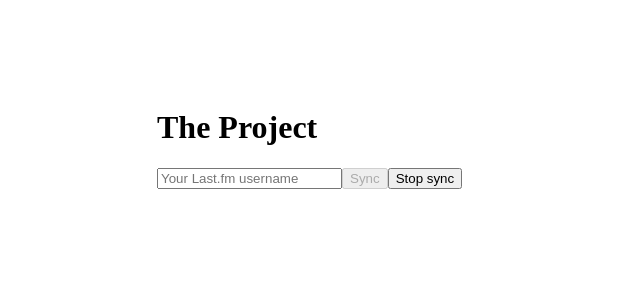
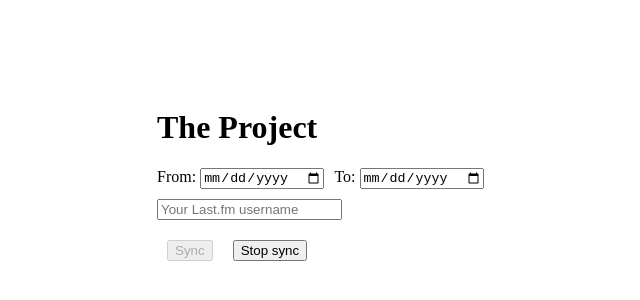
Before and after one commit to hyperf0rm/deep_vibe, a React (Vite) app in the folder frontend/: page / in a window 1280 px wide. Shown: the part 220-520 px from the top of the page, without its empty margins (151-791 px from the left). Built offline with nearby package versions, Linux system fonts and the light colour scheme.

Commit message:
feat: add datepickers

```diff
--- a/frontend/src/App.tsx
+++ b/frontend/src/App.tsx
@@ -2,10 +2,23 @@ import { useState } from 'react'
 
 function App() {
   const [username, setUsername] = useState('');
+  const [dateFrom, setDateFrom] = useState('');
+  const [dateTo, setDateTo] = useState('');
   const [statusMessage, setStatusMessage] = useState<string | null>(null);
 
+
+  const toUnix = (dateString: string) => {
+    if (!dateString) return null;
+    return Math.floor(new Date(dateString).getTime() / 1000);
+  }
+
   const handleSync = async() => {
-    const url = `http://localhost:8080/users/sync/${username}`;
+
+    const from = toUnix(dateFrom);
+    const to = toUnix(dateTo);
+    let url = `http://localhost:8080/users/sync/${username}`;
+    if (from) url += `?from=${from}&`;
+    if (to) url += `to=${to}`
 
     setStatusMessage(null);
 
@@ -21,7 +34,7 @@ function App() {
   }
 
 const handleStopSync = async() => {
-    const url = `http://localhost:8080/users/sync/${username}/stop`
+    const url = `http://localhost:8080/users/sync/${username}/stop`;
   try {
     const response = await fetch(url, { method: 'POST' });
     const text = await response.text();
@@ -34,14 +47,34 @@ const handleStopSync = async() => {
   return (
     <div style={{ padding: '300px' }}>
       <h1>The Project</h1>
+
+      <div style={{ marginBottom: '10px' }}>
+        <label>From: </label>
+        <input
+          type="date"
+          value={dateFrom}
+          onChange={(e) => setDateFrom(e.target.value)}
+        />
+        <label style={{ marginLeft: '10px' }}>To: </label>
+        <input
+          type="date"
+          value={dateTo}
+          onChange={(e) => setDateTo(e.target.value)}
+        />
+      </div>
+
+      <div style={{ marginBottom: '10px' }}>
         <input
           type="text"
           value={username}
           onChange={(e) => setUsername(e.target.value)}
           placeholder="Your Last.fm username"
         />
-      <button onClick={handleSync} disabled={!username.trim()}>Sync</button>
-      <button onClick={handleStopSync}>Stop sync</button>
+      </div>
+
+      <button style={{ margin: '10px '}} onClick={handleSync} disabled={!username.trim()}>Sync</button>
+      <button style={{ margin: '10px '}} onClick={handleStopSync}>Stop sync</button>
+
       {statusMessage && (
         <div style={{ marginTop: '20px', fontWeight: 'bold' }} >
           {statusMessage}
```
Lines whose indentation alone changed are shown as unchanged.
